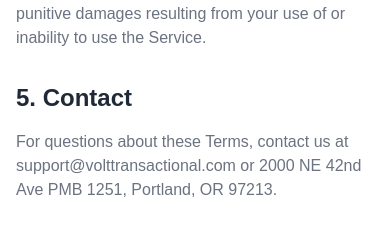
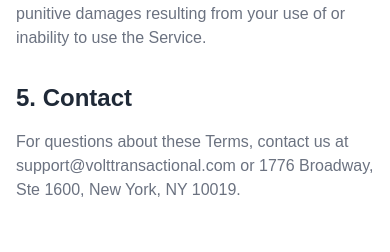
Before and after one commit to Textingman/textingman-volttransactional, a Next.js app: page /terms in a window 390 px wide. Shown: the part 1082-1334 px from the top of the page. Built offline with nearby package versions, Linux system fonts and the light colour scheme.

Commit message:
Update address, phone, and remove social links in app/terms/page.tsx

```diff
--- a/app/terms/page.tsx
+++ b/app/terms/page.tsx
@@ -32,7 +32,7 @@ export default function TermsPage() {
           </p>
           <h2 className="text-2xl font-bold mt-8 mb-4" style={{ color: '#1F2937' }}>5. Contact</h2>
           <p className="mb-6" style={{ color: '#6B7280' }}>
-            For questions about these Terms, contact us at support@volttransactional.com or 2000 NE 42nd Ave PMB 1251, Portland, OR 97213.
+            For questions about these Terms, contact us at support@volttransactional.com or 1776 Broadway, Ste 1600, New York, NY 10019.
           </p>
         </div>
       </section>
```
